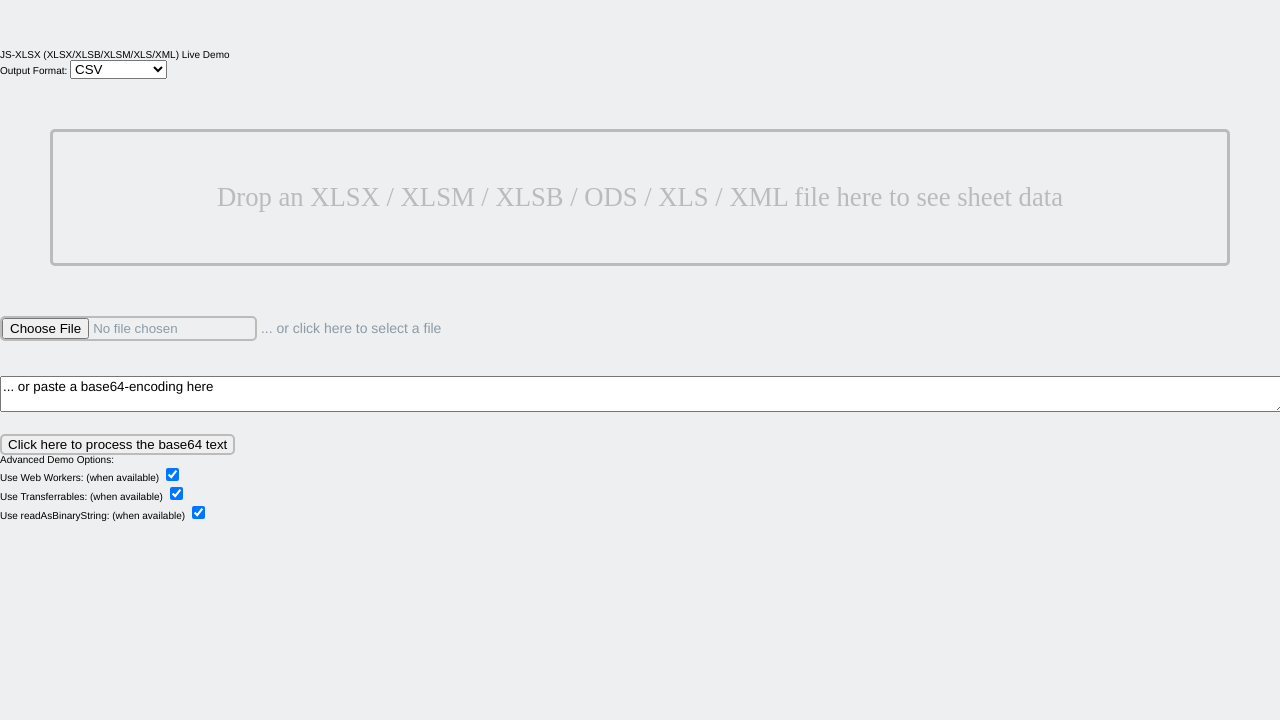
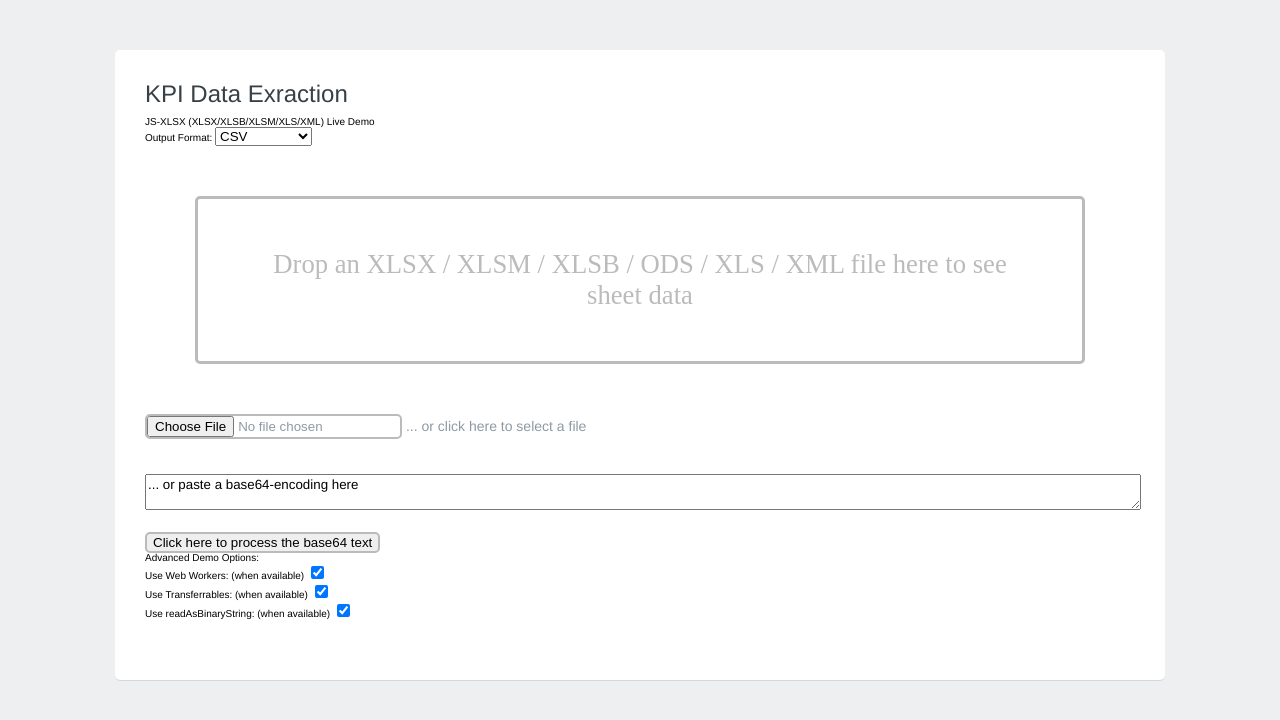
Before and after one commit to ckltennis/kpi_Phase2, a website with bundled scripts: page index.html in a window 1280 px wide. Built offline with nearby package versions, Linux system fonts and the light colour scheme.

Commit message:
Update index.html

```diff
--- a/index.html
+++ b/index.html
@@ -8,7 +8,7 @@
 <title>JS-XLSX Live Demo</title>
 <style>
 #drop{
-	border:2px dashed #bbb;
+	border:3px solid #bbb;
 	-moz-border-radius:5px;
 	-webkit-border-radius:5px;
 	border-radius:5px;
@@ -22,6 +22,12 @@
 </style>
 </head>
 <body>
+   <div class="grid-container centered">
+     <div class="grid-100">
+       <div class="contained">
+         <div class="grid-100">
+           <div class="heading">
+             <h1>KPI Data Exraction</h1>
 		<b>JS-XLSX (XLSX/XLSB/XLSM/XLS/XML) Live Demo</b><br />
 			Output Format:
 			<select name="format">
@@ -43,6 +49,11 @@ Use Transferrables: (when available) <input type="checkbox" name="xferable" chec
 			Use readAsBinaryString: (when available) <input type="checkbox" name="userabs" checked><br />
 			<pre id="out"></pre>
 			<br />
+		    </div>
+       		  </div>
+     	        </div>
+              </div>
+	    </div>
 			<!-- uncomment the next line here and in xlsxworker.js for encoding support -->
 			<!--<script src="dist/cpexcel.js"></script>-->
 			<script src="shim.js"></script>
```
Lines whose indentation alone changed are shown as unchanged.
